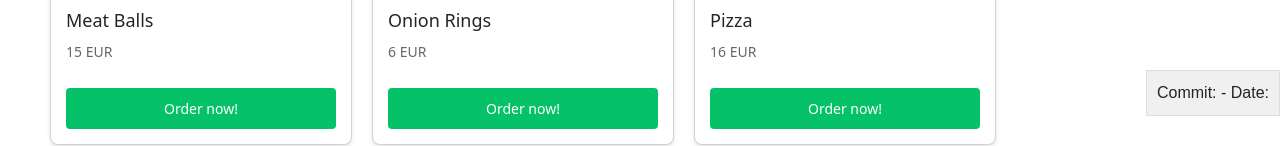
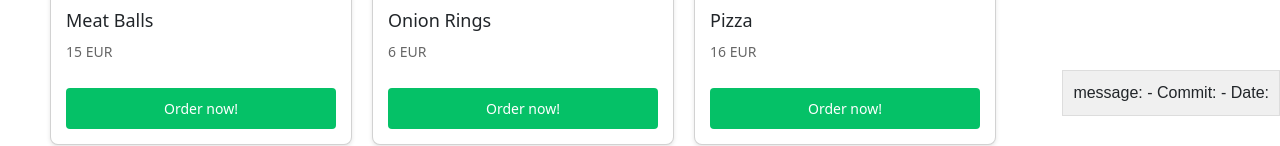
Before and after one commit to khaledmaati/housingWebsite, an Angular app: page / in a window 1280 px wide. Shown: the part 684-830 px from the top of the page. Built offline with nearby package versions, Linux system fonts and the light colour scheme.

Commit message:
test 4 to see if hash duplicates and if message is being desplayed

```diff
--- a/src/app/home/home.component.html
+++ b/src/app/home/home.component.html
@@ -22,5 +22,5 @@
 <!-- Use the safe navigation operator '?.'
 to prevent errors if 'gitInfo' is undefined or null -->
 <div class="version">
-    Commit: {{ gitInfo?.commitHash }} - Date: {{ gitInfo?.date }}
+    message:{{gitInfo?.message}} - Commit: {{ gitInfo?.commitHash }} - Date: {{ gitInfo?.date }}
 </div>
```
